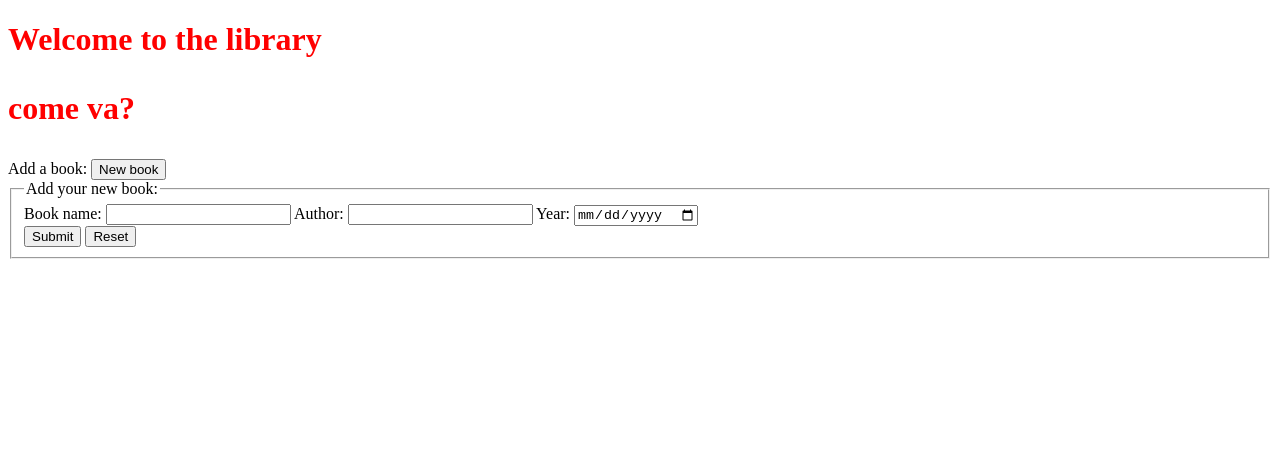
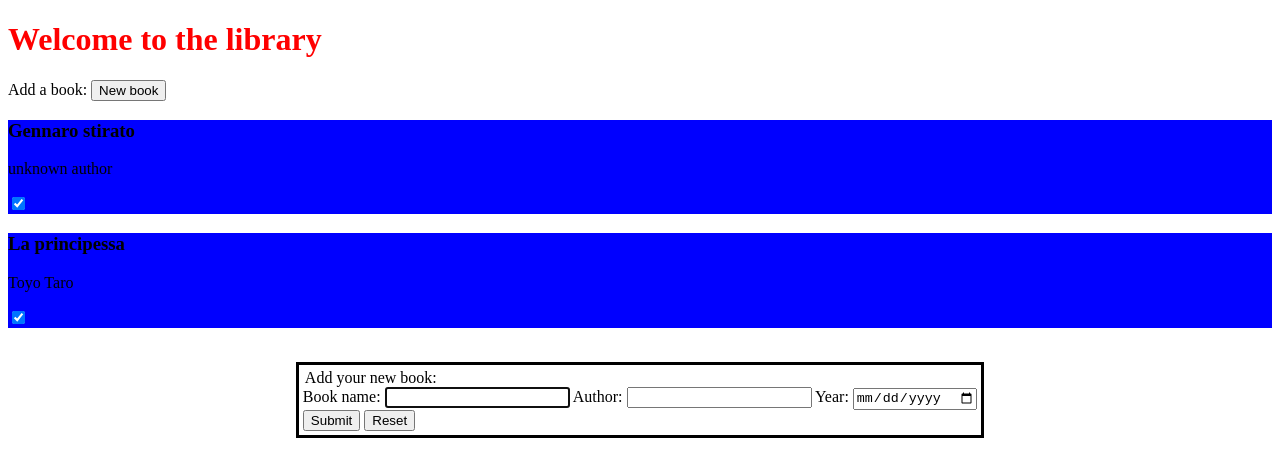
Before and after one commit to E-d-o/project_library, a plain HTML site: page index.html in a window 1280 px wide. Both pictures are taken after a click on the button "New book". Drawn offline with Linux system fonts and the light colour scheme.

Commit message:
change to dialog, add display of books partially

```diff
--- a/index.html
+++ b/index.html
@@ -18,11 +18,11 @@
         <h1>Welcome to the library</h1>
     </div>
 
-    <div class="main_section">
+    <div class="add_section">
         <label for="new_book">Add a book:</label>
-        <button type="button" name="new_book" id="new_book">New book</button>
-    </div>
-    <fieldset>
+        <button type="button" popovertarget="book_dialog" name="new_book" id="new_book">New
+            book</button>
+        <dialog id="book_dialog" popover>
             <legend>Add your new book:</legend>
             <form action="" method="POST">
                 <label for="name">Book name:</label>
@@ -40,7 +40,16 @@
 
                 </div>
             </form>
-    </fieldset>
+        </dialog>
+    </div>
+
+    <div class="book_section">
+        <div class="card">
+
+        </div>
+
+    </div>
+
 
 
     <script src="./script.js"></script>
--- a/script.js
+++ b/script.js
@@ -1,15 +1,6 @@
 
 
-
-const title = document.querySelector("h1");
-
-
-const myP = document.createElement("p")
-myP.textContent = "come va?"
-title.appendChild(myP);
-
-
-function BookQualities(name, author = "unknown author", year = new Date()) {
+function BookQualities(name, author = "unknown author", year = new Date(), isRead = true) {
 
     if (!new.target) {
         throw new TypeError("Calling Book without new is not permitted")
@@ -18,6 +9,7 @@ function BookQualities(name, author = "unknown author", year = new Date()) {
     this.author = author;
     this.year = year;
     this.id = crypto.randomUUID();
+    this.isRead = isRead;
 
 }
 
@@ -33,23 +25,41 @@ function Book(bookQualities) {
     }
 
     this.toString = function () {
-        qualitiesParams = Object.entries(this.bookQualities)
-        for (let key in qualitiesParams) {
-            console.log(key, qualitiesParams[key])
-        }
+
+        return this.bookQualities
     }
 
 
 
 }
 
+function Library() {
 
-const library = []
+    if (!new.target) {
+        throw new TypeError("Calling Library without new is not permitted")
+    }
+    this.books = []
+
+    this.add_book = function (book) {
+        this.books.push(book)
+    }
+    this.printLibrary = function () {
+        this.books.forEach(element => {
+            console.log(element.toString())
+        });
+    }
+    this.get_books = function () {
+        return this.books
+    }
+
+}
+
+library = new Library();
 
 function createNewBook(bookQualities) {
     try {
         book = new Book(bookQualities)
-        library.push(book)
+        library.add_book(book)
         console.log("Added a new book!")
 
     } catch (error) {
@@ -58,29 +68,18 @@ function createNewBook(bookQualities) {
 
 }
 
-function printLibrary() {
-    library.forEach(element => {
-        element.toString()
-    });
-}
+
 createNewBook(new BookQualities("Gennaro stirato"))
 createNewBook(new BookQualities("La principessa", "Toyo Taro"))
 console.log(library)
-printLibrary();
+library.printLibrary();
 
-new_book_button = document.querySelector("#new_book")
-function new_book_onclick(event) {
-    console.log("I can now add a book!")
-    field = document.querySelector("fieldset")
-    field.style.display = "block";
 
-}
-new_book_button.addEventListener("click", new_book_onclick)
 function on_submit(event) {
     event.preventDefault();
     console.log("Sumbitted!");
 
-    field = document.querySelector("fieldset")
+    field = document.querySelector("#book_dialog")
     field.style.display = "none"
     form = document.querySelector("form")
     formData = new FormData(form)
@@ -88,5 +87,71 @@ function on_submit(event) {
     library[library.length - 1].toString();
 }
 
+
+function BookCard() {
+    if (!new.target) {
+        throw new TypeError("Calling BookCard without new is not permitted")
+    }
+
+    this.book_card_container = document.createElement("div")
+    this.book_card_container.classList.add("card")
+
+    this.titleElement = document.createElement("h3")
+    this.authorElement = document.createElement("p")
+    this.dateElement = document.createElement("p");
+    // this.idElement=
+    this.readElement = document.createElement("input")
+    this.readElement.setAttribute("type", "checkbox")
+
+    this.authorElement.classList.add("book-author")
+    this.dateElement.classList.add("book-date")
+
+    this.book_card_container.appendChild(this.titleElement)
+    this.book_card_container.appendChild(this.authorElement)
+    this.book_card_container.appendChild(this.dateElement)
+
+    this.book_card_container.appendChild(this.readElement)
+
+
+    this.setTitle = function (title) {
+        this.titleElement.textContent = title
+        return this
+    }
+    this.setReadStatus = function (readStatus) {
+        this.readElement.checked = readStatus
+        return this
+    }
+    this.setAuthor = function (author) {
+        this.authorElement.textContent = author
+        return this
+    }
+    this.setDate = function (date) {
+        this.dateElement.textContent = date
+        return this
+    }
+    this.render = function () {
+        return this.book_card_container;
+    }
+}
+
+function display_books() {
+    book_arr = library.get_books()
+
+    container = document.querySelector(".book_section")
+
+
+    book_arr.forEach(book => {
+        book_card = new BookCard()
+        book_qualities = book.toString()
+        book_card
+            .setTitle(book_qualities["name"])
+            .setReadStatus(book_qualities["isRead"])
+            .setAuthor(book_qualities["author"])
+        container.appendChild(book_card.render())
+
+
+    })
+}
 form = document.querySelector("form")
 form.addEventListener("submit", on_submit)
+display_books();
--- a/style.css
+++ b/style.css
@@ -2,7 +2,6 @@ h1 {
     color: red;
 }
 
-
-fieldset {
-    display: none;
+.card {
+    background-color: blue;
 }
```
Lines whose indentation alone changed are shown as unchanged.
